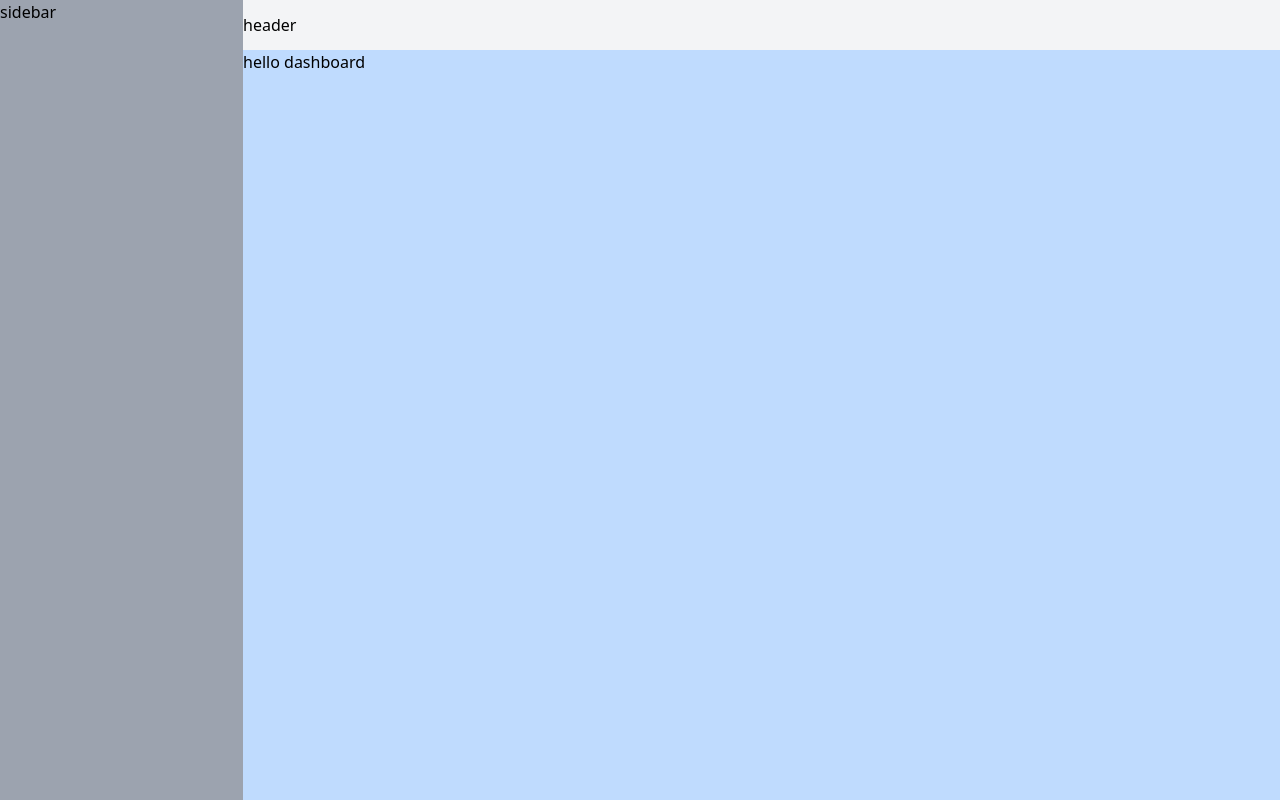
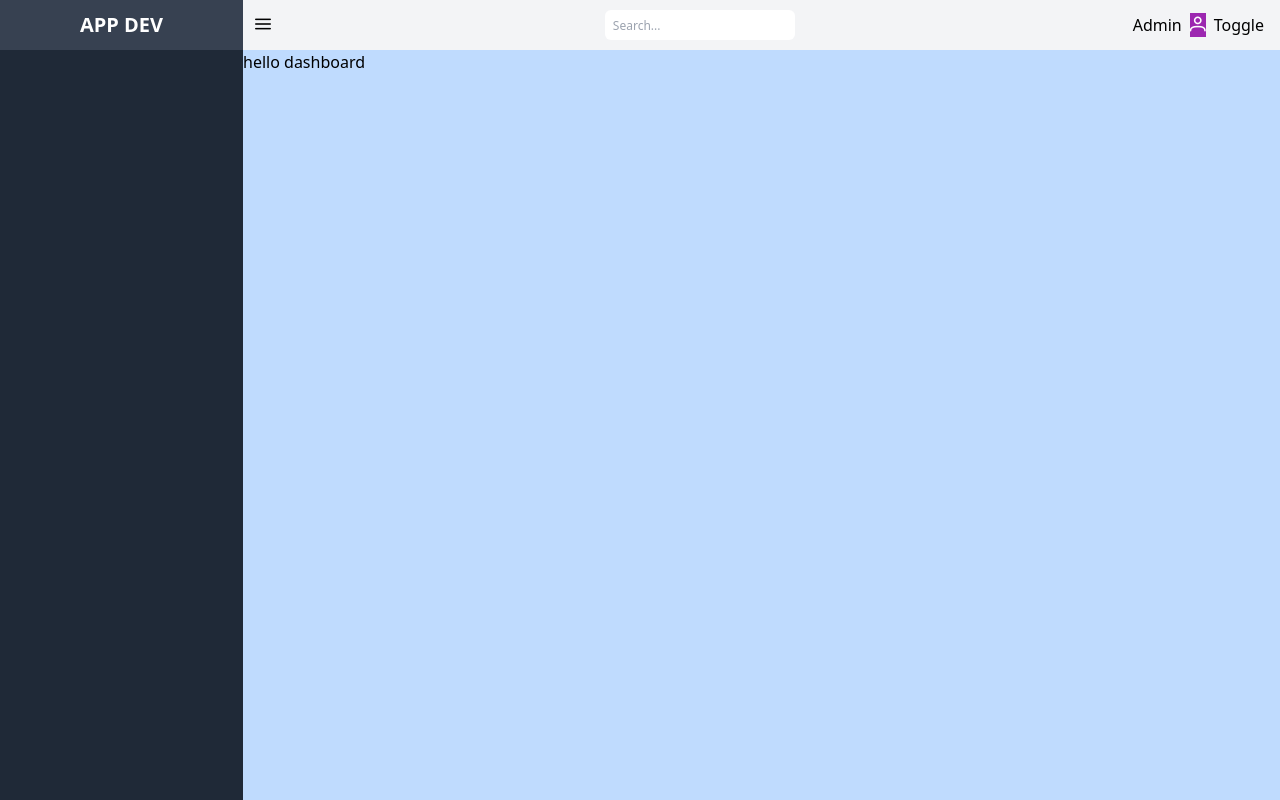
Before and after one commit to adaji025/vue-sidebar, a Vue app: page /dashboard in a window 1280 px wide. Built offline with nearby package versions, Linux system fonts and the light colour scheme.

Commit message:
started working on the header

```diff
--- a/package.json
+++ b/package.json
@@ -9,6 +9,8 @@
     "preview": "vite preview"
   },
   "dependencies": {
+    "primeicons": "^6.0.1",
+    "primevue": "^3.35.0",
     "vue": "^3.3.4",
     "vue-router": "^4.2.5"
   },
--- a/src/components/Header.vue
+++ b/src/components/Header.vue
@@ -1,14 +1,40 @@
-<script>
-import { RouterLink } from "vue-router";
-</script>
+<template>
+  <div class="w-full bg-gray-100">
+    <div class="flex justify-between items-center h-[50px]">
+      <div class="p-3 hover:bg-gray-50 cursor-pointer">
+        <i class="pi pi-bars"></i>
+      </div>
 
-<template>
- <div class="w-full bg-gray-100">
-  <div class="flex justify-between items-center h-[50px]">
-    header
+      <InputText
+        type="text"
+        v-model="value"
+        placeholder="Search..."
+        class="h-[30px] px-2 outline-none rounded-md text-xs"
+      />
+      <div class="flex items-center gap-2 px-4">
+        <div class="font-medium text-md">Admin</div>
+        <Avatar
+          icon="pi pi-user"
+          style="background-color: #9c27b0; color: #ffffff"
+          shape="circle"
+        />
+        <div class="card flex justify-content-center">
+          <Button
+            type="button"
+            label="Toggle"
+            @click="toggle"
+            aria-haspopup="true"
+            aria-controls="overlay_menu"
+          />
+          <Menu ref="menu" id="overlay_menu" :model="items" :popup="true" />
+          <Toast />
+        </div>
+      </div>
+    </div>
   </div>
- </div>
 </template>
+
+<script setup></script>
 
 <style>
 .links {
--- a/src/components/Sidebar.vue
+++ b/src/components/Sidebar.vue
@@ -1,5 +1,9 @@
 <template>
-  <div class="h-screen w-[300px] bg-gray-400">sidebar</div>
+  <div class="h-screen w-[300px] bg-gray-800">
+    <div class="h-[50px] flex justify-center items-center bg-gray-700">
+      <div class="uppercase font-bold text-xl text-white text-center">App Dev</div>
+    </div>
+  </div>
 </template>
 <script setup></script>
 <style></style>
--- a/src/router/routes.js
+++ b/src/router/routes.js
@@ -12,4 +12,14 @@ export default [
       },
     ],
   },
+  {
+    path: "/about",
+    name: "about",
+    component: () => import("../views/AboutView.vue"),
+  },
+  {
+    path: "/:pathMatch(.*)*",
+    name: "notFound",
+    component: () => import("../views/NotFoundView.vue"),
+  },
 ];
--- a/src/views/NotFoundView.vue
+++ b/src/views/NotFoundView.vue
@@ -1,7 +1,7 @@
 <template>
   <div class="container">
-    <div>Page Not Found</div>
-    <RouterLink to="/">Go to Home page</RouterLink>
+    <div class="text-2xl font-bold">404 -Page Not Found</div>
+    <RouterLink to="/" class="mt-2 font-medium underline text-blue-500">Go to Home page</RouterLink>
   </div>
 </template>
 <script>
```
Also changed, not shown: src/main.js (+23 -7 lines), 1 other file (tests, documents, lock files or other folders).
